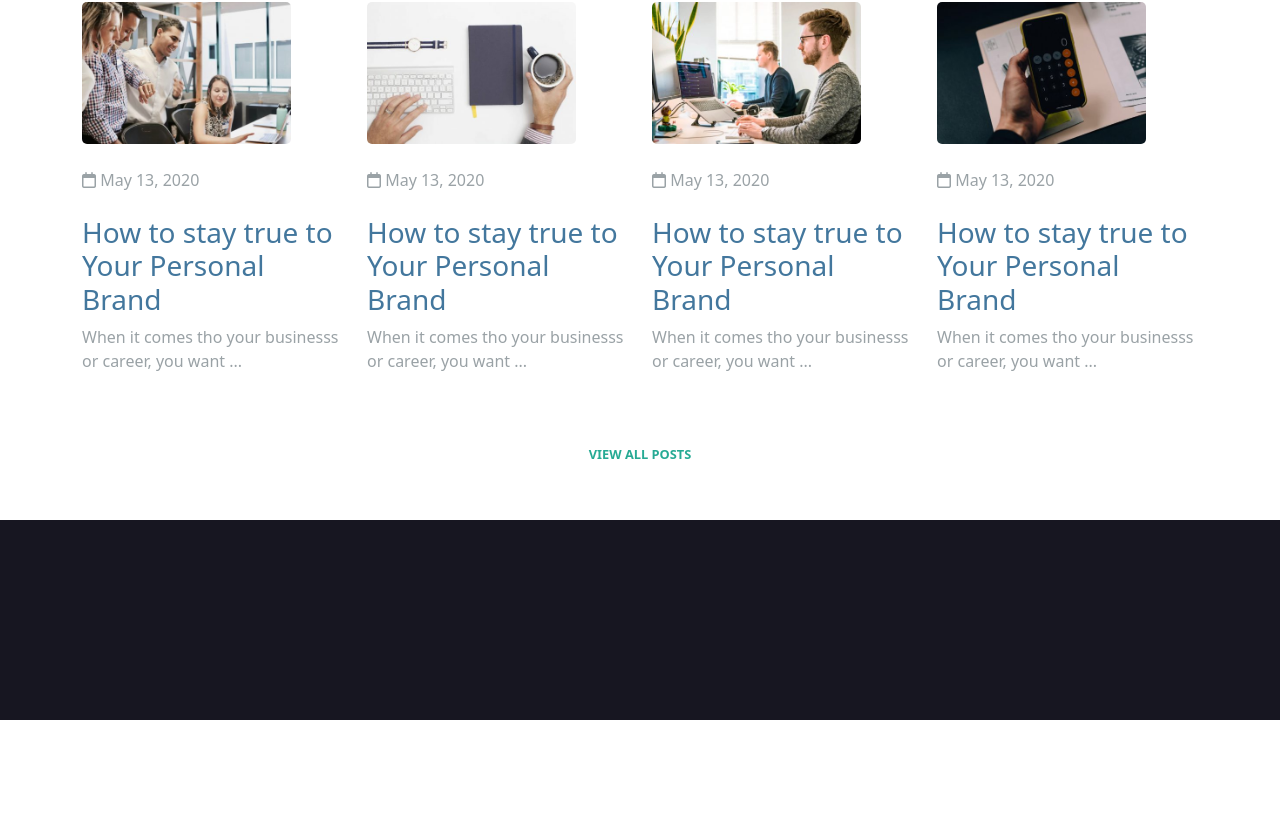
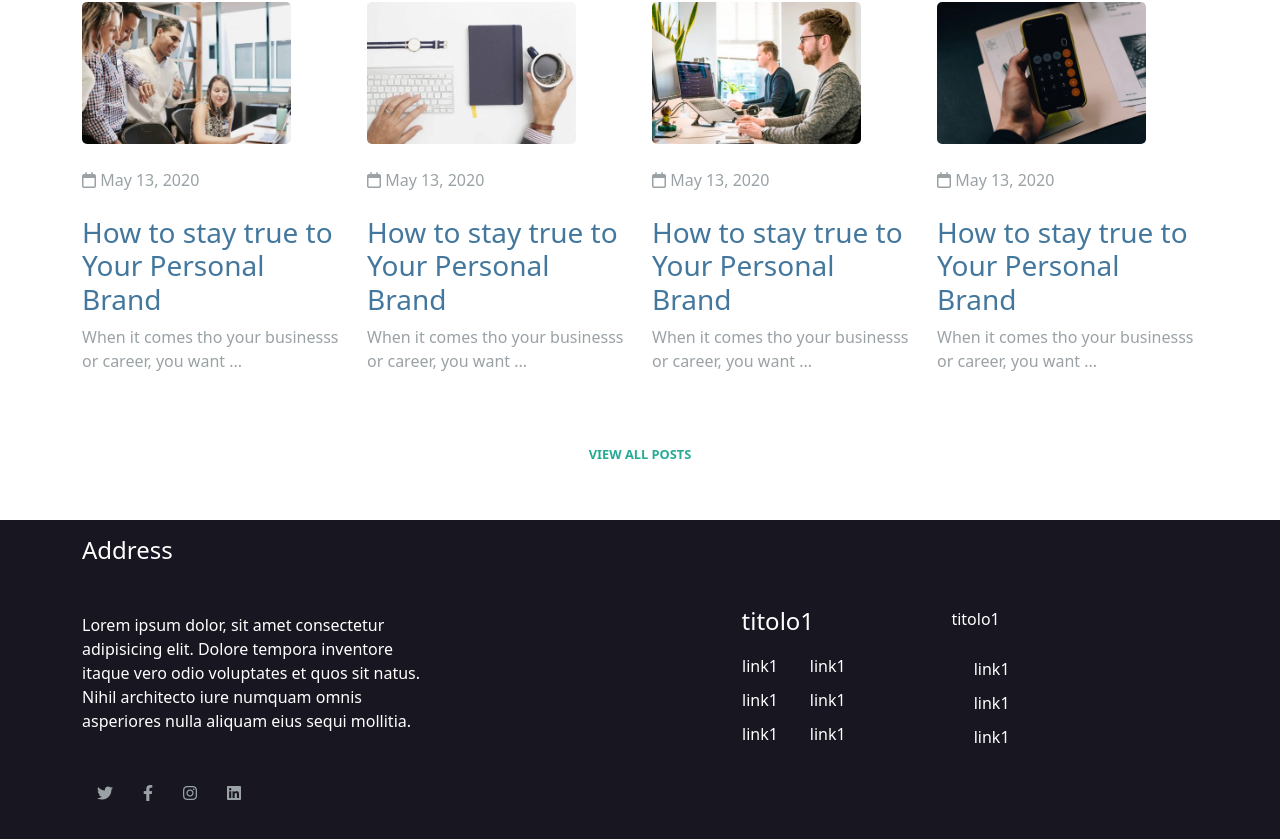
Before and after one commit to Mikele91/proj-html-vuejs, a Vue app: page / in a window 1280 px wide. Shown: the part 4272-5111 px from the top of the page. Before the commit the page ends 4992 px from the top, so only its background shows below. Built offline with nearby package versions, Linux system fonts and the light colour scheme.

Commit message:
primo abbozzo footer

```diff
--- a/src/App.vue
+++ b/src/App.vue
@@ -2,7 +2,7 @@
   <div id="app">
     <Header :infoNav="linkNav" :infoMed="media" :infoShop="shop"/>
     <Main/>
-    <Footer/>
+    <Footer :infoMed="media"/>
   </div>
 </template>
 
--- a/src/assets/style/common.scss
+++ b/src/assets/style/common.scss
@@ -24,8 +24,6 @@ body{
         font-size: 0.8rem;
         font-weight: 700;
         transition: transform .2s;
-
-
         &:hover{
             box-shadow:0 10px  ;
              transform: scale(1.1);
--- a/src/assets/style/variables.scss
+++ b/src/assets/style/variables.scss
@@ -4,4 +4,5 @@ $vulcan: #141423;
 $marino: #43779d;
 $amoru:#fcf7fb;
 $grey: #9aa2a6;
+$darkBlue: rgb(23, 22, 33);
 $backMain: url('../assets/images/background-pattern-wavify.png');
--- a/src/components/Book.vue
+++ b/src/components/Book.vue
@@ -42,12 +42,6 @@
         <img src="../assets/images/client-logo-05-primary.png" alt="">
         <img src="../assets/images/client-logo-06-primary.png" alt="">
         <img src="../assets/images/client-logo-07-primary.png" alt="">
-
-
-
-
-
-
       </div>
   </section>
 </template>
--- a/src/components/Footer.vue
+++ b/src/components/Footer.vue
@@ -1,13 +1,76 @@
 <template>
     <footer>
+        <div class="container">
+            <div class="row d-flex align-items-center">
+                <div class="col-4">
+                    <h4 class="my-3">Address</h4>
+                    <div class="address my-5"> Lorem ipsum dolor, sit amet consectetur adipisicing elit. Dolore tempora inventore itaque vero odio voluptates et quos sit natus. Nihil architecto iure numquam omnis asperiores nulla aliquam eius sequi mollitia.</div>
+                    <div  class="icons d-flex my-5">
+                    <div v-for ="(icon, index) in infoMed" :key="index">
+                    <a href="#"> <i :class= "`fab ${icon}`"></i></a>
+                    </div>
+                </div>
+                </div>
+                <div class="col-8 gx-5 ">
+                    <div class="row">
+                        <div class="section_left d-flex">
+                            <div class="colonna mx-5 text-center">
 
+                            <h4>titolo1</h4>
+                            <div class="list d-flex ">
+                            <ul>
+                                <!-- <li> <strong>TItle1</strong> </li> -->
+
+                                <li>link1</li>
+                                <li>link1</li>
+                                <li>link1</li>
+
+                            </ul>
+
+                            <ul>
+                                <li>link1</li>
+                                <li>link1</li>
+                                <li>link1</li>
+
+                            </ul>
+
+
+                            </div>
+                            </div>
+                            <div class="colonna mx-5 text-center">
+
+                            <p>titolo1</p>
+                            <div class="list d-flex ">
+                            <ul>
+                                <!-- <li> <strong>TItle1</strong> </li> -->
+
+                                <li>link1</li>
+                                <li>link1</li>
+                                <li>link1</li>
+
+                            </ul>
+
+
+
+
+                            </div>
+                            </div>
+                        </div>
+
+
+                    </div>
+                </div>
+            </div>
+        </div>
     </footer>
 </template>
 
 <script>
 export default {
     name:"Footer",
-
+    props:{
+       infoMed:Array,
+    }
 
 }
 </script>
@@ -15,7 +78,17 @@ export default {
 <style scoped lang="scss">
 @import '../assets/style/variables.scss';
 footer{
-    background-color: rgb(23, 22, 33);
-    height: 200px;
+    color: white;
+    background-color:$darkBlue;
+    i{
+        color:$grey;
+    }
+    li{
+        margin-top: .625rem;
+        list-style: none ;
+    }
+    .section_left{
+        padding-left:12.5rem;
+    }
 }
 </style>
--- a/src/components/Header.vue
+++ b/src/components/Header.vue
@@ -7,7 +7,6 @@
                 <nav v-for ="(link, index) in infoNav" :key="index" class="d-flex ">
                     <a href="#"> {{link}}  <i class="fas fa-chevron-down"></i> </a>
                 </nav>
-
                 </div>
                 <div  class="icons d-flex ">
                 <div v-for ="(log, i) in infoMed" :key="i">
```
